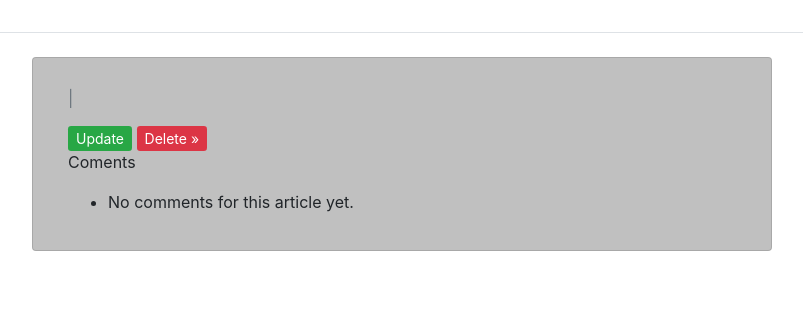
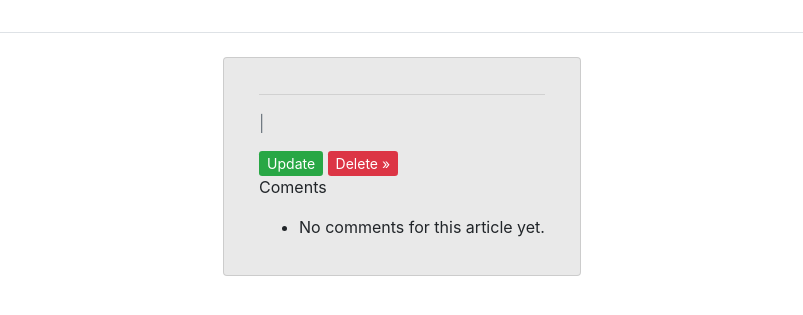
Before and after one commit to Anthonyomondi/blog, a Django app: template tony_blogs/templates/tony_blogs/blog.html in a window 1280 px wide. Shown: the part 58-373 px from the top of the page, without its empty margins (238-1041 px from the left). Run offline with Django 3.2, Linux system fonts and the light colour scheme; the template is opened without the code that fills it: values that come from a table or form of the project are taken from there, others are empty; the visitor is signed in with stand-in values (Sample User, id 1); data comes from the database, SQL or seed files in the repository; some libraries are stand-ins or nearby versions.

Commit message:
Update blog.html

```diff
--- a/tony_blogs/templates/tony_blogs/blog.html
+++ b/tony_blogs/templates/tony_blogs/blog.html
@@ -8,20 +8,24 @@
 {% block content %}
 <style>
   .silver-background{
-    background-color: silver;
+    background-color: rgba(45, 45, 45, 0.1);
   }
   .card {
     margin: 0 auto; /* Added */
     float: none; /* Added */
     margin-bottom: 10px; /* Added */
 }
+p{
+  text-align: justify;
+}
 </style>
 
 <div class="container">
   <div class="row">
-    <div class="col-md-8 card mb-4  mt-3 left  top silver-background">
+    <div class="col-auto card mb-4  mt-3 left  top silver-background">
       <div class="card-body">
         <h1>{% block title %} {{ blog.title }} {% endblock title %}</h1>
+        <hr>
         <p class=" text-muted">{{blog.owner }} | {{ blog.date_created }}</p>
         <p class="card-text ">{{ blog.content | safe }}</p>
         {% if user.is_authenticated %}
```
